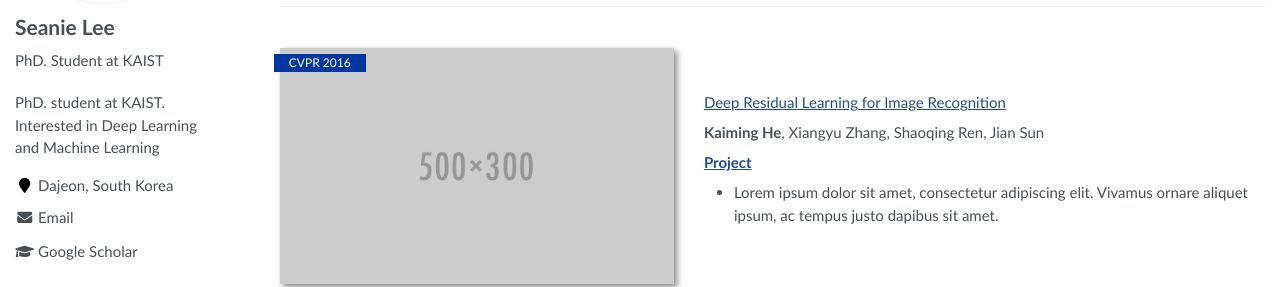
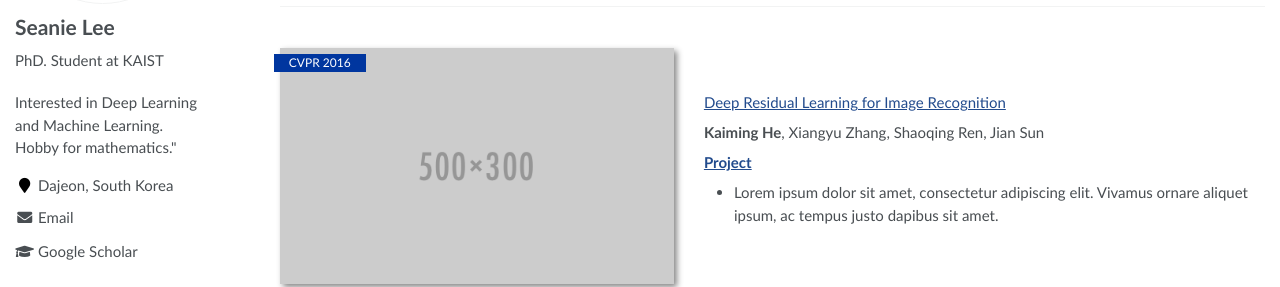
Before and after one commit to seanie14/seanie14.github.io, a Jekyll site: the page built from _pages/about.md, in a window 1280 px wide. Shown: the part 262-549 px from the top of the page. Built offline with Jekyll 4.4.1, drawn with Linux system fonts in a browser that asks for light colours.

Commit message:
Update _config.yml

```diff
--- a/_config.yml
+++ b/_config.yml
@@ -7,7 +7,7 @@
 
 # Site Settings
 title                    : "Seanie Lee"
-description              : "PhD. student at KAIST. Interested in Deep Learning and Machine Learning"
+description              : Interested in Deep Learning and Machine Learning. Hobby for mathematics."
 repository               : "RayeRen/acad-homepage.github.io"
 google_scholar_stats_use_cdn : true
 
```
